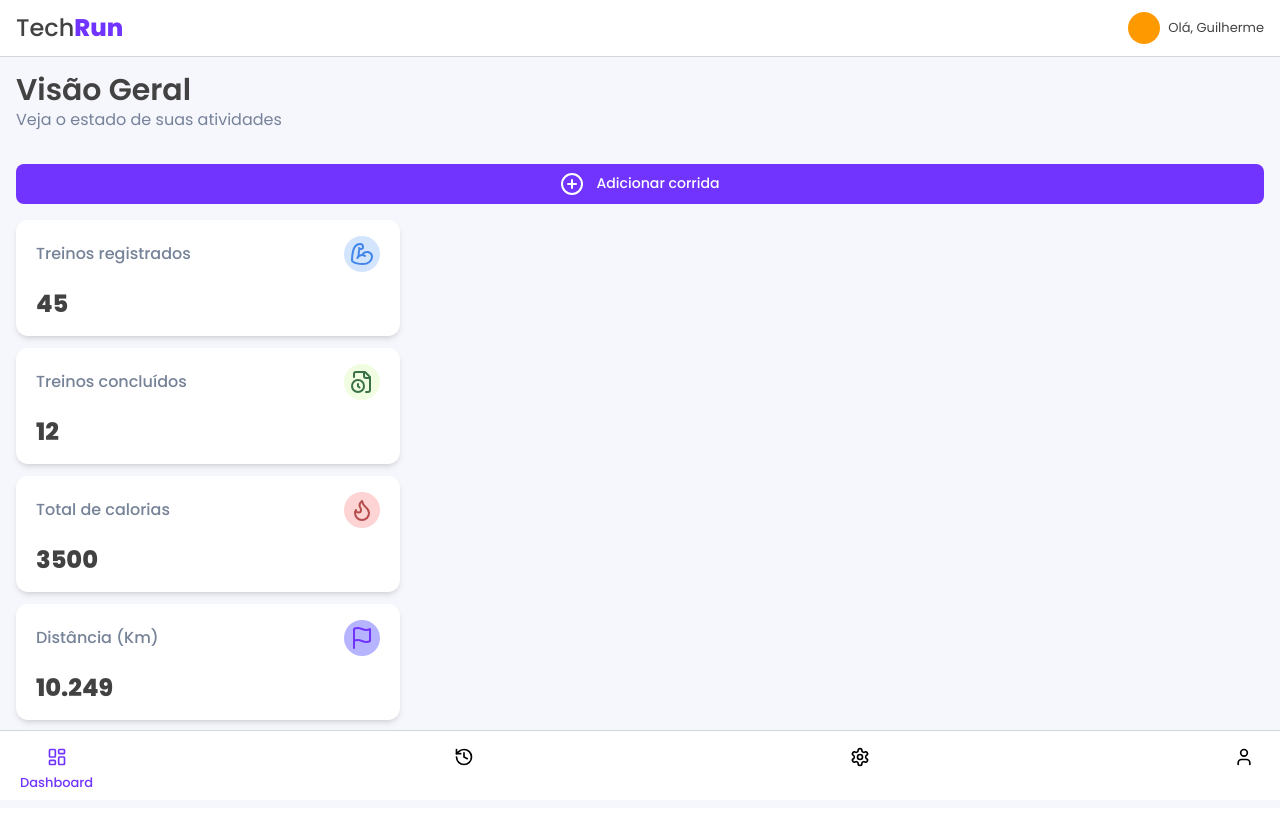
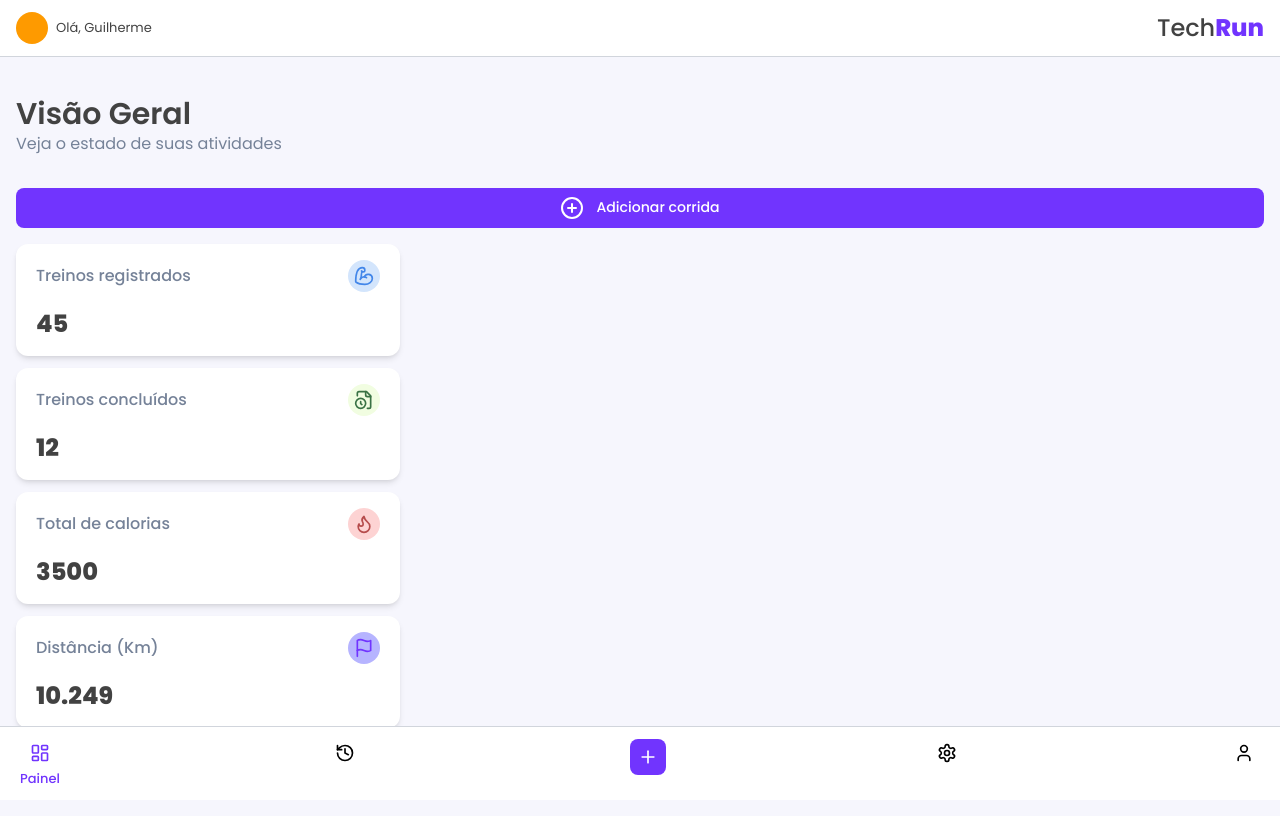
Before and after one commit to PaivaProgDev/tech-run, a React (Vite) app: page /dashboard in a window 1280 px wide. Built offline with nearby package versions, Linux system fonts and the light colour scheme.

Commit message:
Melhorias em dashboard

```diff
--- a/src/components/Aside.jsx
+++ b/src/components/Aside.jsx
@@ -1,6 +1,7 @@
-import { HistoryIcon, LayoutDashboardIcon, PlusIcon, SettingsIcon, UserIcon } from 'lucide-react'
+import { HistoryIcon, LayoutDashboardIcon, Plus, PlusIcon, SettingsIcon, UserIcon } from 'lucide-react'
 import React, { useEffect, useState } from 'react'
 import { NavLink } from 'react-router-dom'
+import Button from './Global/Button'
 
 const Aside = () => {
     const [screenWidth, setScreenWidth] = useState(innerWidth)
@@ -10,13 +11,13 @@ const Aside = () => {
     })
 
     return (
-        <aside className='fixed bottom-0 border-t border-gray-300 flex w-full ntext-[var(--color-3)] bg-white px-5 pt-4 pb-2'>
-            <nav className='flex justify-between w-full'>
+        <aside className='fixed bottom-0 border-t border-gray-300 flex w-full ntext-[var(--color-3)] bg-white px-5 pt-4 pb-3'>
+            <nav className='flex justify-between w-full relative '>
                 <NavLink to={'/dashboard'} className={'flex flex-col items-center gap-1.5 '}>
                     {({ isActive }) => (
                         <>
                             <LayoutDashboardIcon className={`${isActive && "opacity-100 text-[var(--color-1)]"} size-5`} />
-                            <span className={`text-[13px] opacity-0 font-medium  transition-opacity ${isActive && "opacity-100 text-[var(--color-1)]"}`}>Dashboard</span>
+                            <span className={`text-[13px] opacity-0 font-medium  transition-opacity ${isActive && "opacity-100 text-[var(--color-1)]"}`}>Painel</span>
                         </>
                     )}
                 </NavLink>
@@ -28,6 +29,9 @@ const Aside = () => {
                         </>
                     )}
                 </NavLink>
+                <Button className={'h-fit! px-2! py-2! -translate-y-1'}>
+                    <Plus className="size-5" />
+                </Button>
                 <NavLink to={'/option'} className={'flex flex-col items-center gap-1.5'}>
                     {({ isActive }) => (
                         <>
--- a/src/components/Global/Button.jsx
+++ b/src/components/Global/Button.jsx
@@ -1,6 +1,6 @@
 const Button = ({ className, disabled, onClick, children }) => {
     return (
-        <button onClick={onClick} className={`bg-[var(--color-1)] py-2 px-6 rounded-lg font-medium text-white ${className}`} disabled={disabled}>{children}</button>
+        <button onClick={onClick} className={`cursor-pointer bg-[var(--color-1)] py-2 px-6 rounded-lg font-medium text-white ${className}`} disabled={disabled}>{children}</button>
     )
 }
 
--- a/src/components/Header.jsx
+++ b/src/components/Header.jsx
@@ -4,11 +4,11 @@ import Logo from './Global/Logo'
 const Header = () => {
     return (
         <header className='flex items-center justify-between bg-white py-3 px-4 border-b fixed top-0 w-full border-gray-300'>
-            <Logo />
             <div className='flex items-center gap-2'>
                 <div className='h-8 w-8 bg-amber-500 rounded-full'></div>
                 <span className='text-[13px] text-[var(--color-3)]'>Olá, Guilherme</span>
             </div>
+            <Logo />
         </header>
     )
 }
--- a/src/pages/dashboard/Cards.jsx
+++ b/src/pages/dashboard/Cards.jsx
@@ -5,25 +5,25 @@ const Cards = () => {
         {
             id: 1,
             title: "Treinos registrados",
-            icon: <BicepsFlexed className='text-[#4286e9]' />,
+            icon: <BicepsFlexed className='text-[#4286e9] size-5' />,
             total: 45
         },
         {
             id: 2,
             title: "Treinos concluídos",
-            icon: <FileClock className='text-[#3a7245]' />,
+            icon: <FileClock className='text-[#3a7245] size-5' />,
             total: 12
         },
         {
             id: 3,
             title: "Total de calorias",
-            icon: <Flame className='text-[#B64C4C]' />,
+            icon: <Flame className='text-[#B64C4C] size-5' />,
             total: 3500
         },
         {
             id: 4,
             title: "Distância (Km)",
-            icon: <Flag className='text-[#7134FF]' />,
+            icon: <Flag className='text-[#7134FF] size-5' />,
             total: 10.249
         },
     ]
--- a/src/pages/dashboard/Dashboard.jsx
+++ b/src/pages/dashboard/Dashboard.jsx
@@ -5,7 +5,7 @@ import { CirclePlus } from 'lucide-react'
 
 const Dashboard = () => {
     return (
-        <main className='pt-18 px-4 pb-22 bg-[var(--color-bg)] min-h-screen'>
+        <main className='pt-24 px-4 pb-22 bg-[var(--color-bg)] min-h-screen'>
             <h1 className='text-3xl font-semibold text-[var(--color-3)]'>Visão Geral</h1>
             <p className='text-[var(--color-2)] mb-8'>Veja o estado de suas atividades</p>
             <Button className={"flex items-center gap-3 text-[.88rem] justify-center mb-4 w-full"}>
```
